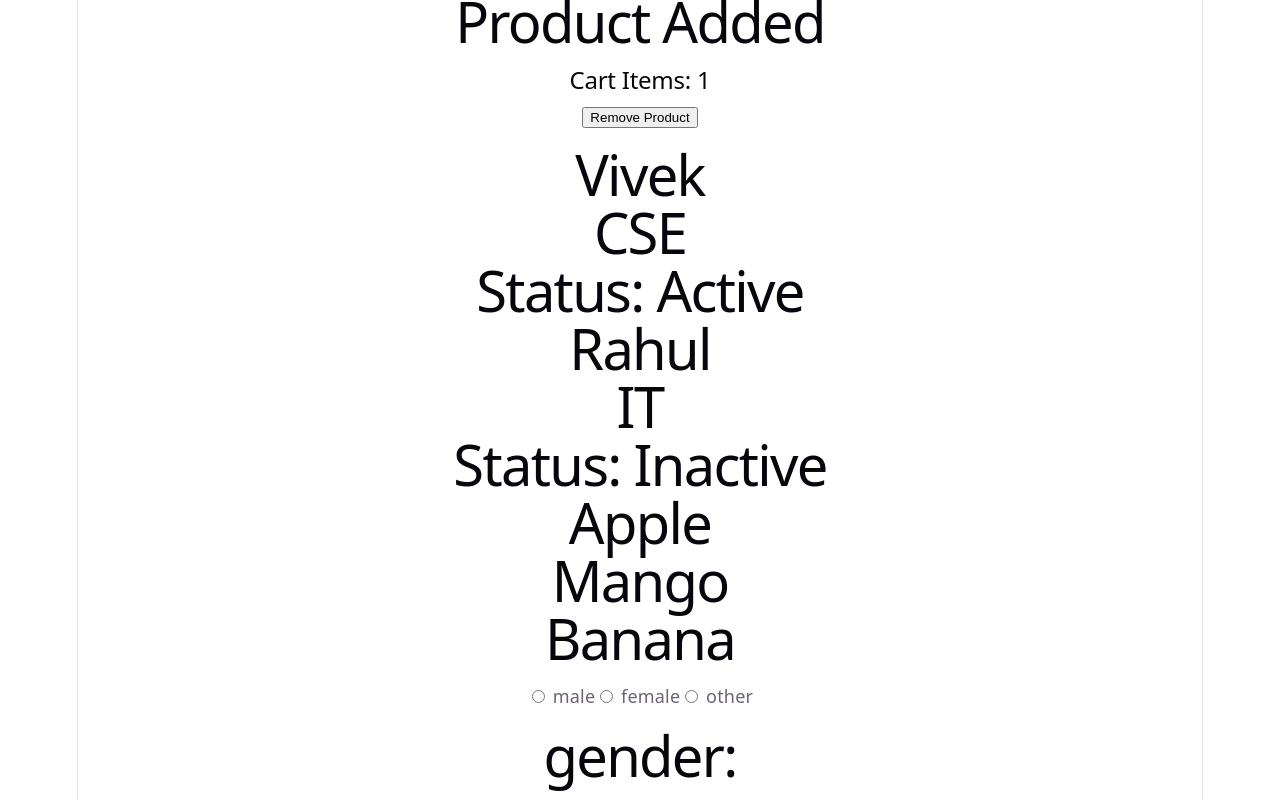
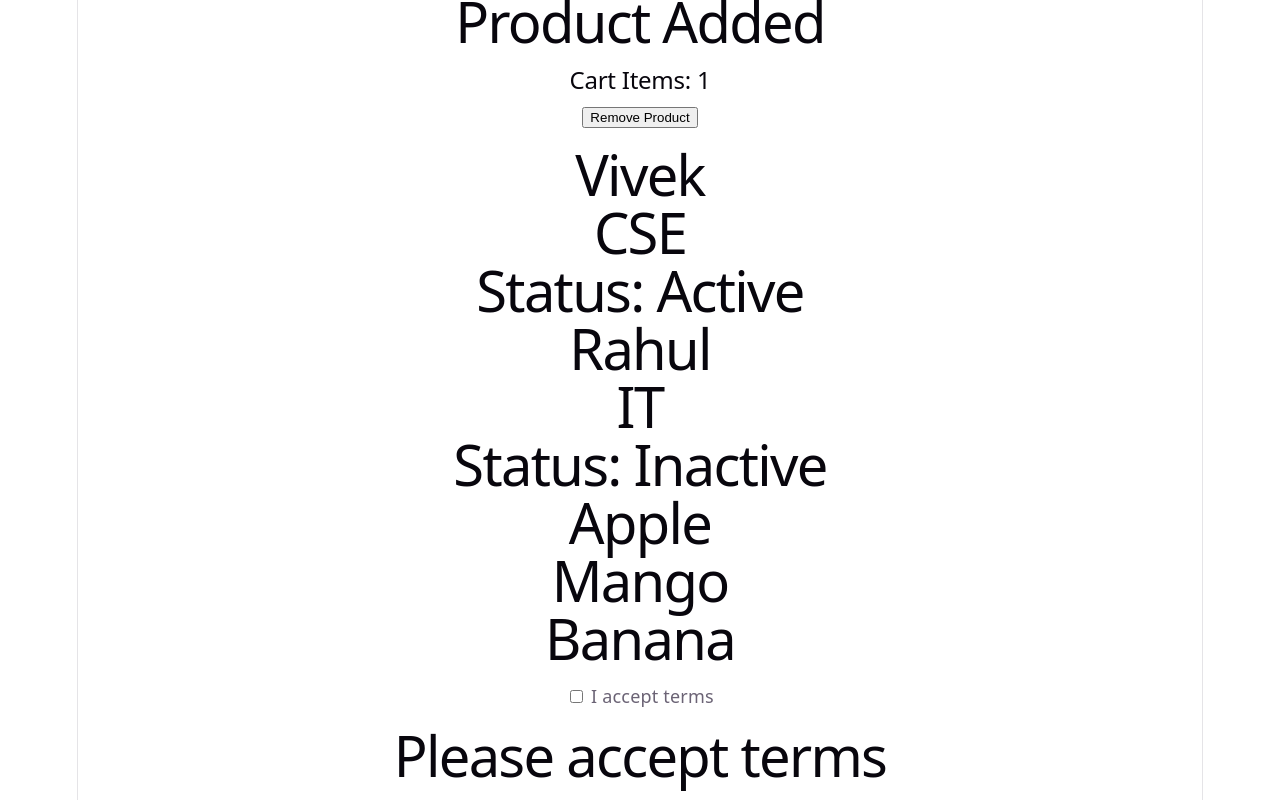
Before and after one commit to viveksingh002/Practicereact, a React (Vite) app: page / in a window 1280 px wide. Shown: the part 1820-2620 px from the top of the page. Built offline with nearby package versions, Linux system fonts and the light colour scheme.

Commit message:
checkbox

```diff
--- a/src/Forms/Controlledcomponents.jsx
+++ b/src/Forms/Controlledcomponents.jsx
@@ -170,34 +170,57 @@ import { useState } from "react";
 // export default components;
 
 //Q8. Radio Button
+// function components(){
+// const[gender, setGender]=useState("")
+
+// return(
+//   <div>
+
+//   <label>
+//         <input
+//           type="radio"
+//           checked={gender==="male"}
+//               value="male"
+//           onChange={(e)=>setGender(e.target.value)} /> male
+//     </label>
+//   <label>
+//         <input
+//           type="radio"
+//           value="female"
+//          checked={gender==="female"}
+//           onChange={(e)=>setGender(e.target.value)} /> female
+//     </label>
+//   <label>
+//         <input
+//           type="radio"
+//           value="other"
+//           checked={gender==="other"}
+//           onChange={(e)=>setGender(e.target.value)} /> other
+//     </label>
+//     <h1>gender: {gender}</h1>
+//   </div>
+// )
+// }
+// export default components;
+//Q8. Checkbox
 function components(){
-const[gender, setGender]=useState("")
+const[check, setCheck]=useState(false)
 
 return(
   <div>
 
   <label>
         <input
-          type="radio"
-          checked={gender==="male"}
-              value="male"
-          onChange={(e)=>setGender(e.target.value)} /> male
+          type="checkbox"
+          checked={check}
+          onChange={(e)=>setCheck(e.target.checked)} /> I accept terms
     </label>
-  <label>
-        <input
-          type="radio"
-          value="female"
-         checked={gender==="female"}
-          onChange={(e)=>setGender(e.target.value)} /> female
-    </label>
-  <label>
-        <input
-          type="radio"
-          value="other"
-          checked={gender==="other"}
-          onChange={(e)=>setGender(e.target.value)} /> other
-    </label>
-    <h1>gender: {gender}</h1>
+
+     {
+        check
+          ? <h1>Terms Accepted</h1>
+          : <h1>Please accept terms</h1>
+      }
   </div>
 )
 }
```
